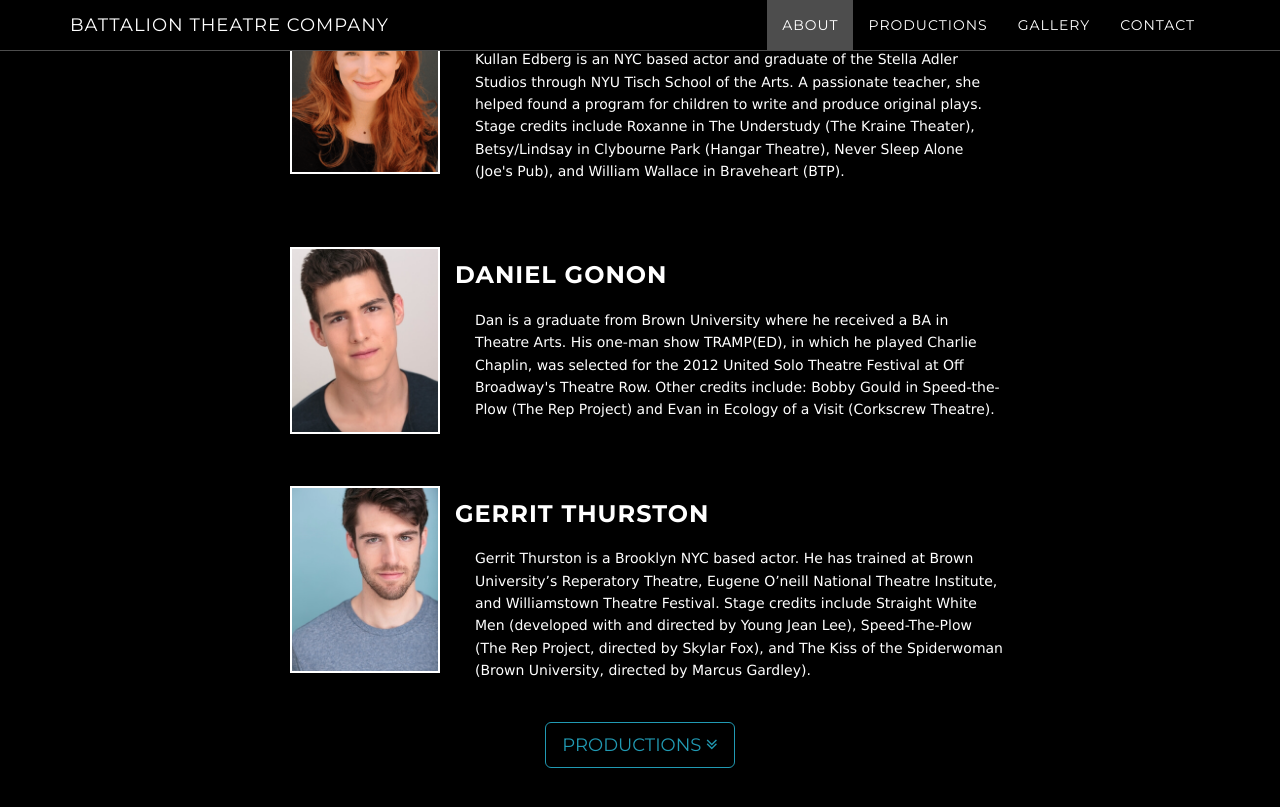
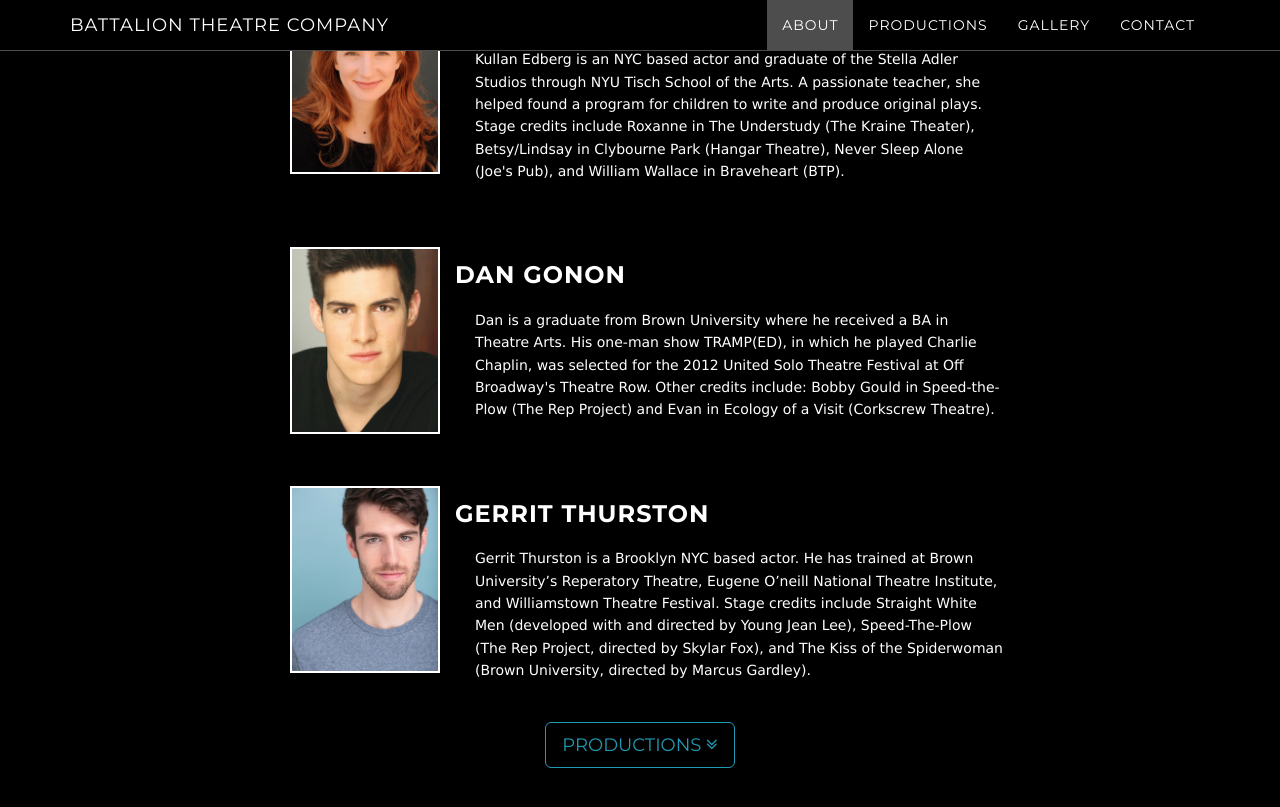
Before and after one commit to battaliontheatre/battalion, a Jekyll site: the page built from index.html, in a window 1280 px wide and 900 px high, scrolled down 1342 px. Shown: the top 807 px of the window. Built offline with Jekyll 4.4.1, drawn with Linux system fonts in a browser that asks for light colours.

Commit message:
Update Dan's photo and name in about page

```diff
--- a/_includes/about.html
+++ b/_includes/about.html
@@ -17,7 +17,7 @@
 
                 <div class="bio">
                   <img src="/img/dan.png" alt="Dan Gonon">
-                  <h3 class="bio-header">DANIEL GONON</h3>
+                  <h3 class="bio-header">DAN GONON</h3>
                   <p class="bio-text">Dan is a graduate from Brown University where he received a BA in Theatre Arts. His one-man show TRAMP(ED), in which he played Charlie Chaplin, was selected for the 2012 United Solo Theatre Festival at Off Broadway's Theatre Row. Other credits include: Bobby Gould in Speed-the-Plow (The Rep Project) and Evan in Ecology of a Visit (Corkscrew Theatre).</p>
                 </div>
 
```
Also changed, not shown: img/dan.png.
